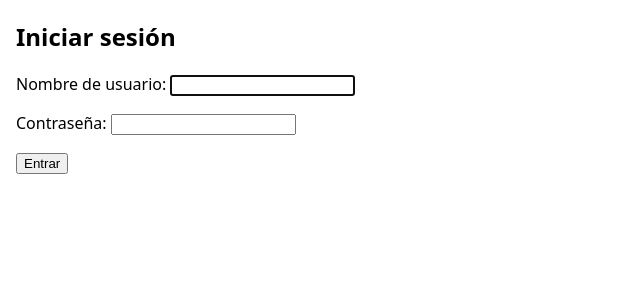
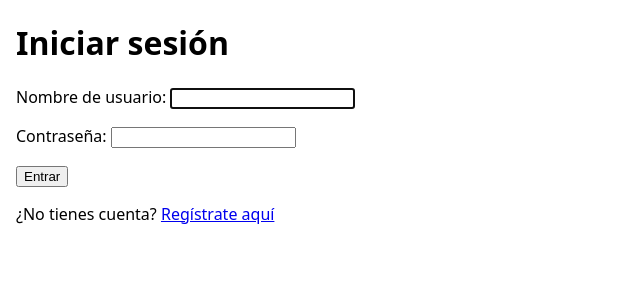
Before and after one commit to toffycaluga/evaluacion_portafolio_6_python, a Django app: page /accounts/login/ in a window 1280 px wide. Shown: the part 38-338 px from the top of the page, without its empty margins (0-640 px from the left). Run offline with Django 5.2, Linux system fonts and the light colour scheme; parts of the project's set-up code (start-up, migrations or seed data) failed here and were passed over.

Commit message:
feat(auth): añade CTA a registro desde login y mejora UI del formulario

```diff
--- a/templates/registration/login.html
+++ b/templates/registration/login.html
@@ -1,10 +1,22 @@
 {% extends "base.html" %}
 {% block title %}Iniciar sesión{% endblock %}
 {% block content %}
-  <h2>Iniciar sesión</h2>
-  <form method="post">
-    {% csrf_token %}
-    {{ form.as_p }}
-    <button type="submit">Entrar</button>
-  </form>
+<div class="row justify-content-center">
+  <div class="col-md-6 col-lg-5">
+    <div class="card shadow-sm">
+      <div class="card-body">
+        <h1 class="h4 mb-3 text-center">Iniciar sesión</h1>
+        <form method="post" novalidate>
+          {% csrf_token %}
+          {{ form.as_p }}
+          <button type="submit" class="btn btn-primary w-100">Entrar</button>
+        </form>
+        <p class="text-center mt-3 mb-0">
+          ¿No tienes cuenta?
+          <a href="{% url 'register' %}">Regístrate aquí</a>
+        </p>
+      </div>
+    </div>
+  </div>
+</div>
 {% endblock %}
```
